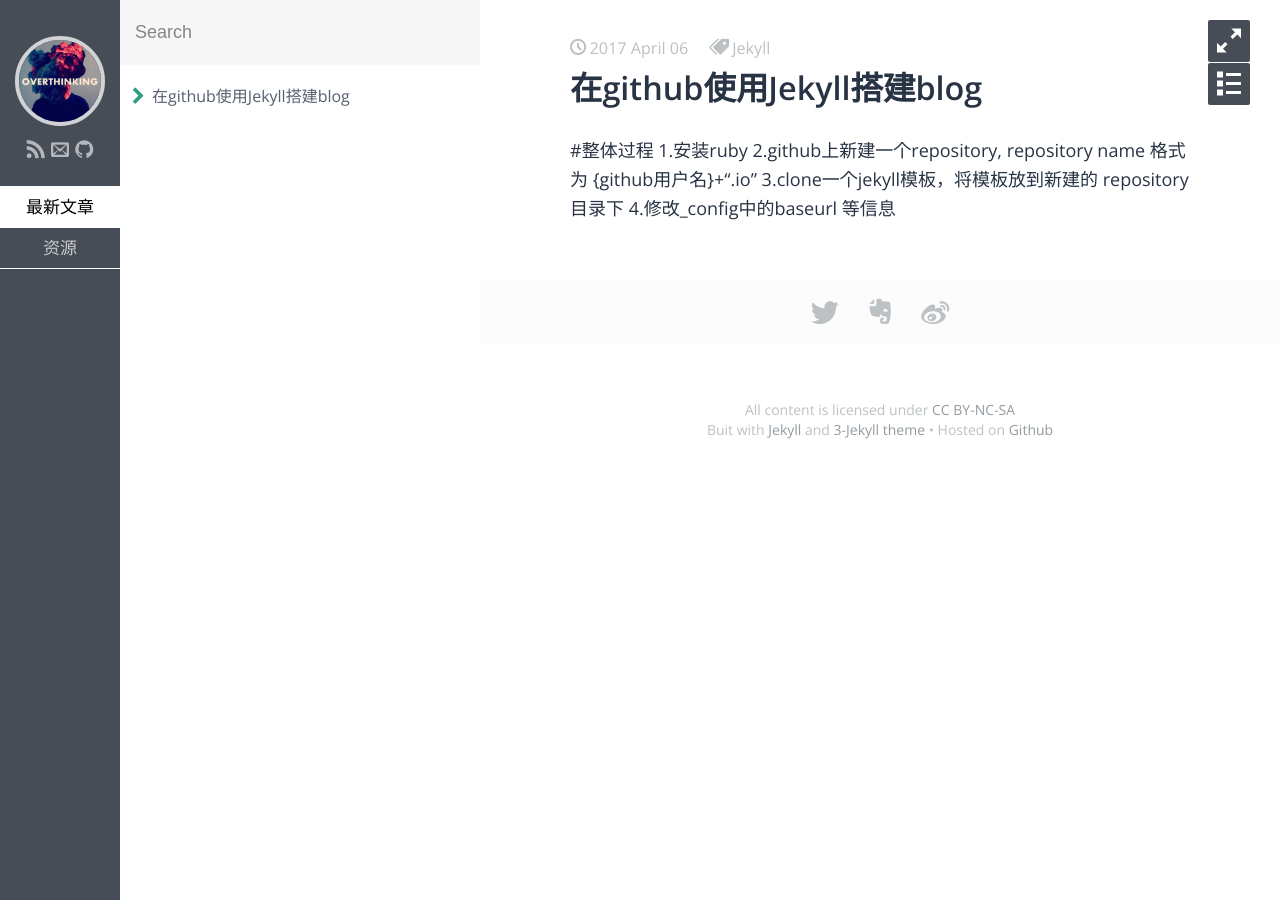
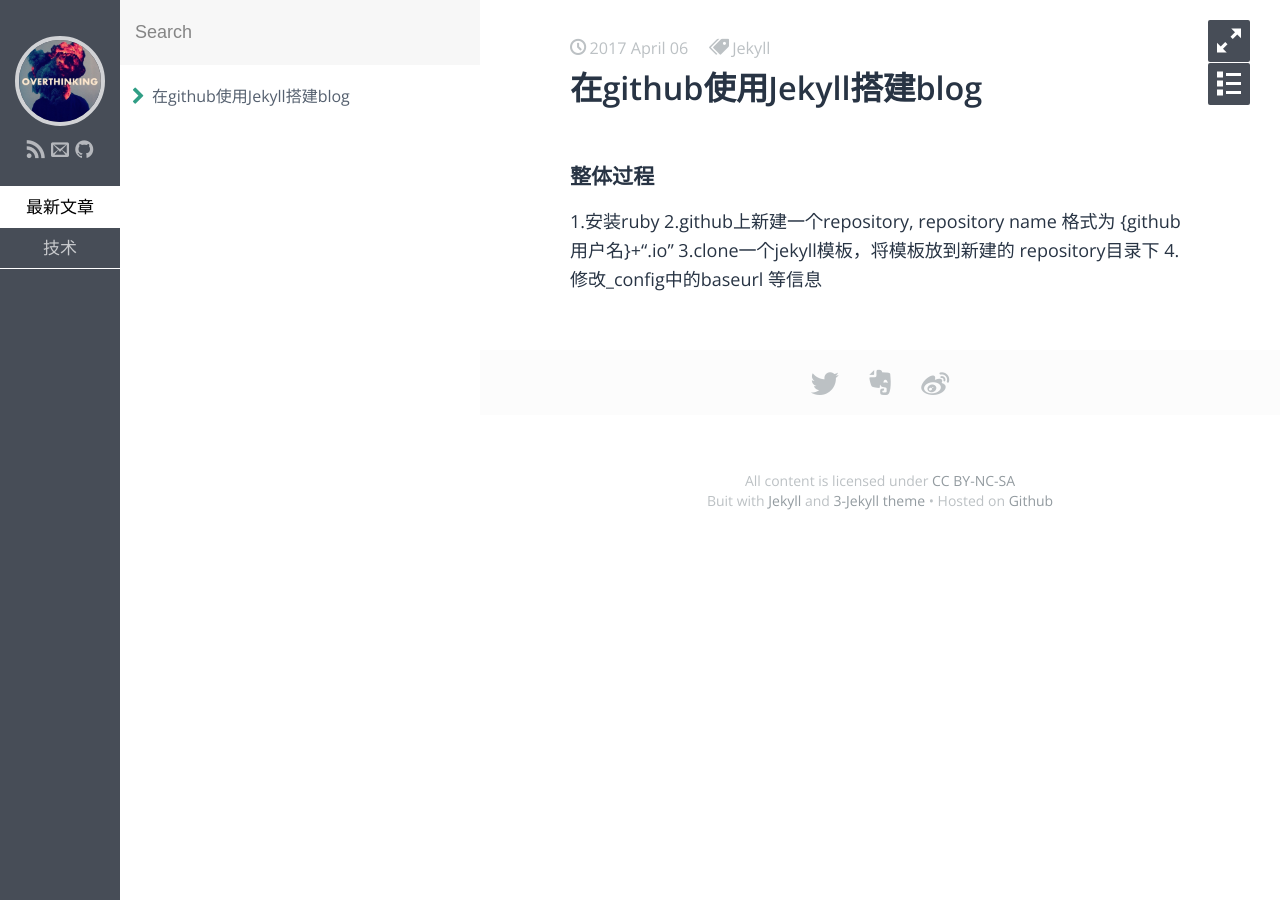
Before and after one commit to raygift/raygift.github.io, a Jekyll site: the page built from _posts/tech/2017-04-06-create-blog-on-github-using-jekyll.md, in a window 1280 px wide. Built offline with Jekyll 4.4.1, drawn with Linux system fonts in a browser that asks for light colours; some web fonts are replaced.

Commit message:
修改 文章格式，分类

```diff
--- a/_posts/tool/2017-04-06-create-blog-on-github-using-jekyll.md
+++ b/_posts/tech/2017-04-06-create-blog-on-github-using-jekyll.md
@@ -1,12 +1,12 @@
 ---
 layout: post
 title: 在github使用Jekyll搭建blog
-category: 资源
+category: 技术
 tags: Jekyll
 description: 记录blog搭建过程
 ---
 
-#整体过程
+### 整体过程
 1.安装ruby
 2.github上新建一个repository, repository name 格式为 {github用户名}+“.io”
 3.clone一个jekyll模板，将模板放到新建的 repository目录下
```
